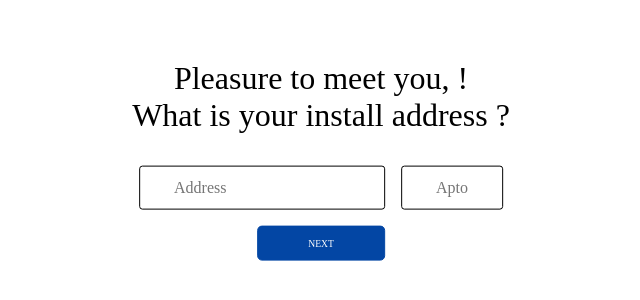
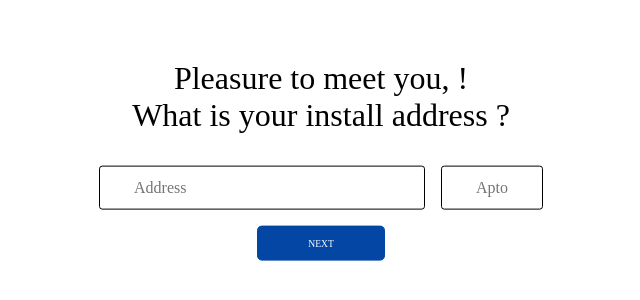
Before and after one commit to Cieth/Mega-tv-services, a React (Create React App) app: page /adress in a window 1280 px wide. Shown: the part 256-556 px from the top of the page, without its empty margins (319-959 px from the left). Built offline with nearby package versions, Linux system fonts and the light colour scheme.

Commit message:
responsiveness

```diff
--- a/src/styles/pages/Address.scss
+++ b/src/styles/pages/Address.scss
@@ -8,7 +8,7 @@
   text-align: center;
   align-items: center;
   .Address_text {
-    font-size: 1.5rem;
+    font-size: 1rem;
   }
   .Address_input {
     display: flex;
@@ -18,7 +18,7 @@
       border: 1px solid black;
       border-radius: 0.2rem;
       height: 2.5rem;
-      width: 15rem;
+      width: 10rem;
     }
     .AptoInput {
       border: 1px solid black;
@@ -49,11 +49,17 @@
       background-color: rgb(3, 70, 164);
     }
   }
-  @media (min-width: 1280px) {
+  @media (min-width: 920px) {
     .Address_text {
       font-size: 2rem;
     }
     .Address_input {
+      .AddressInput {
+        border: 1px solid black;
+        border-radius: 0.2rem;
+        height: 2.5rem;
+        width: 20rem;
+      }
       input::placeholder {
         font-size: 1rem;
       }
```
Also changed, not shown: src/app/store.ts (renamed from src/app/store.tsx), src/features/slices/userSlice.ts (renamed from src/features/slices/userSlice.tsx).
